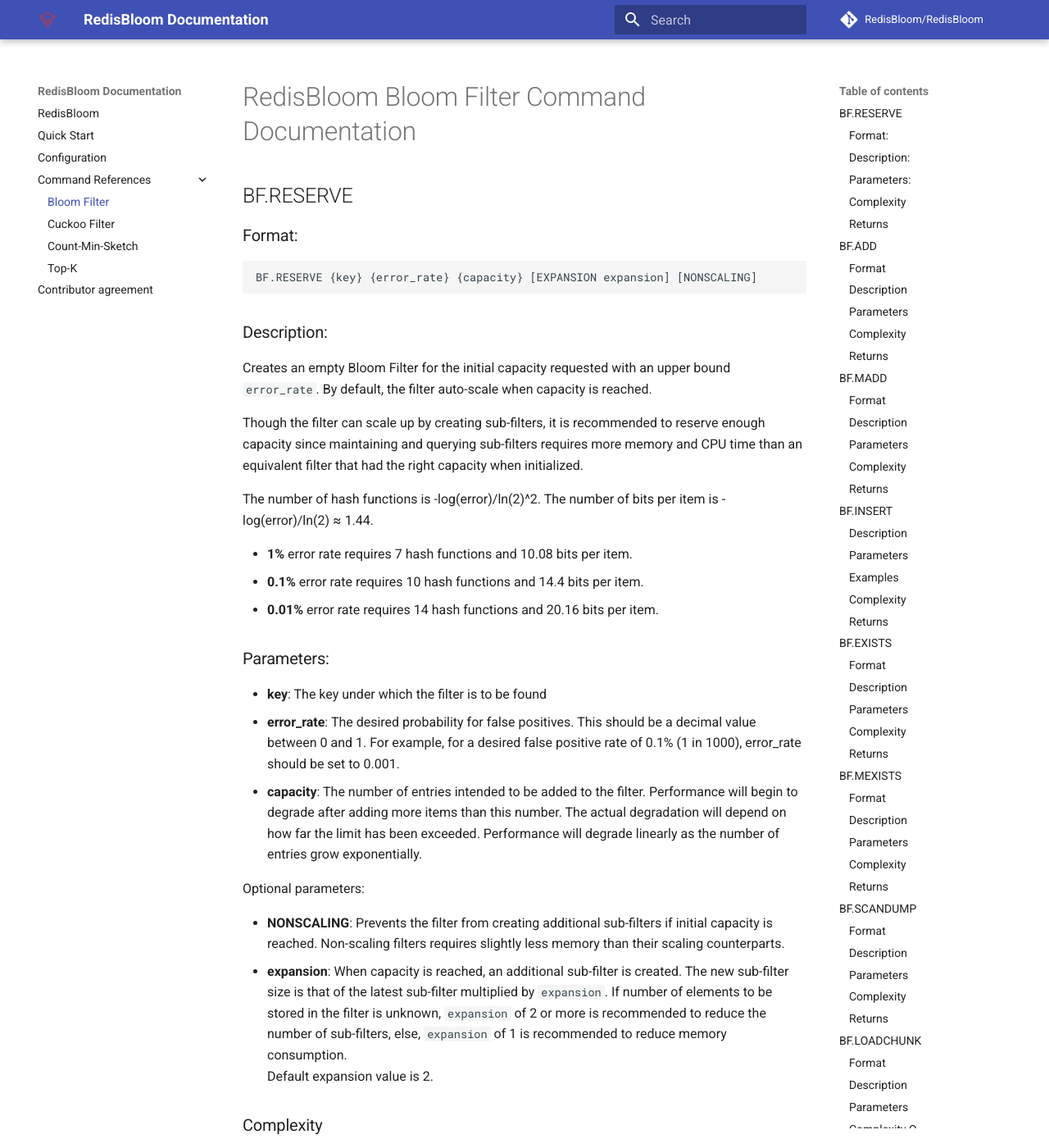
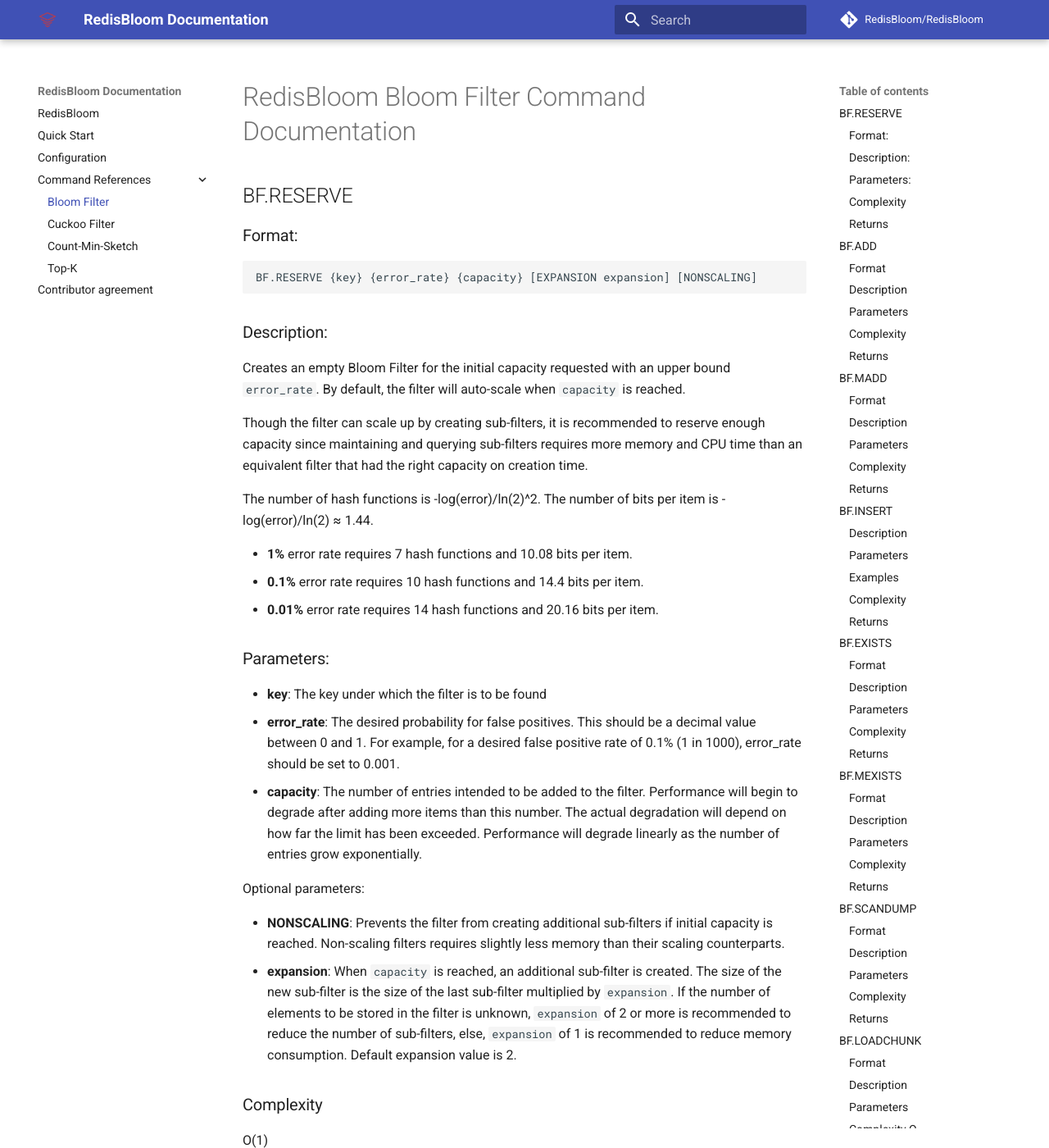
Before and after one commit to RedisBloom/RedisBloom, an MkDocs documentation site: the page built from docs/Bloom_Commands.md, in a window 1280 px wide and 1400 px high. Shown: the whole window at 82% size. Built offline with MkDocs 1.6.1 and Material for MkDocs 9.7.7, drawn with Linux system fonts in a browser that asks for light colours; comment, search, counter and statistics services are not loaded; old or Windows-style settings are respelled for this version of MkDocs; some of the changed text lies outside the part shown.

Commit message:
bloom small changes

```diff
--- a/docs/Bloom_Commands.md
+++ b/docs/Bloom_Commands.md
@@ -11,12 +11,13 @@
 ### Description:
 
 Creates an empty Bloom Filter for the initial capacity requested with an upper
-bound `error_rate`. By default, the filter auto-scale when capacity is reached.
+bound `error_rate`. By default, the filter will auto-scale when `capacity` is
+reached.
 
 Though the filter can scale up by creating sub-filters, it is recommended to
 reserve enough capacity since maintaining and querying sub-filters requires
 more memory and CPU time than an equivalent filter that had the right capacity
-when initialized.
+on creation time.
 
 The number of hash functions is -log(error)/ln(2)^2.
 The number of bits per item is -log(error)/ln(2) ≈ 1.44.
@@ -43,12 +44,12 @@
 * **NONSCALING**: Prevents the filter from creating additional sub-filters if
     initial capacity is reached. Non-scaling filters requires slightly less
     memory than their scaling counterparts.
-* **expansion**: When capacity is reached, an additional sub-filter is created.
-    The new sub-filter size is that of the latest sub-filter multiplied by
-    `expansion`. If number of elements to be stored in the filter is unknown,
-    `expansion` of 2 or more is recommended to reduce the number of sub-filters,
-    else, `expansion` of 1 is recommended to reduce memory consumption.
-    Default expansion value is 2.
+* **expansion**: When `capacity` is reached, an additional sub-filter is
+    created. The size of the new sub-filter is the size of the last sub-filter
+    multiplied by `expansion`. If the number of elements to be stored in the
+    filter is unknown, `expansion` of 2 or more is recommended to reduce the
+    number of sub-filters, else, `expansion` of 1 is recommended to reduce
+    memory consumption. Default expansion value is 2.
 
 ### Complexity
 
@@ -152,12 +153,12 @@
 * **NONSCALING**: Prevents the filter from creating additional sub-filters if
     initial capacity is reached. Non-scaling filters requires slightly less
     memory than their scaling counterparts.
-* **expansion**: When capacity is reached, an additional sub-filter is created.
-    The new sub-filter size is that of the latest sub-filter multiplied by
-    `expansion`. If number of elements to be stored in the filter is unknown,
-    `expansion` of 2 or more is recommended to reduce the number of sub-filters,
-    else, `expansion` of 1 is recommended to reduce memory consumption.
-    Default expansion value is 2.
+* **expansion**: When `capacity` is reached, an additional sub-filter is
+    created. The size of the new sub-filter is the size of the last sub-filter
+    multiplied by `expansion`. If the number of elements to be stored in the
+    filter is unknown, `expansion` of 2 or more is recommended to reduce the
+    number of sub-filters, else, `expansion` of 1 is recommended to reduce
+    memory consumption. Default expansion value is 2.
 
 ### Examples
 
```
